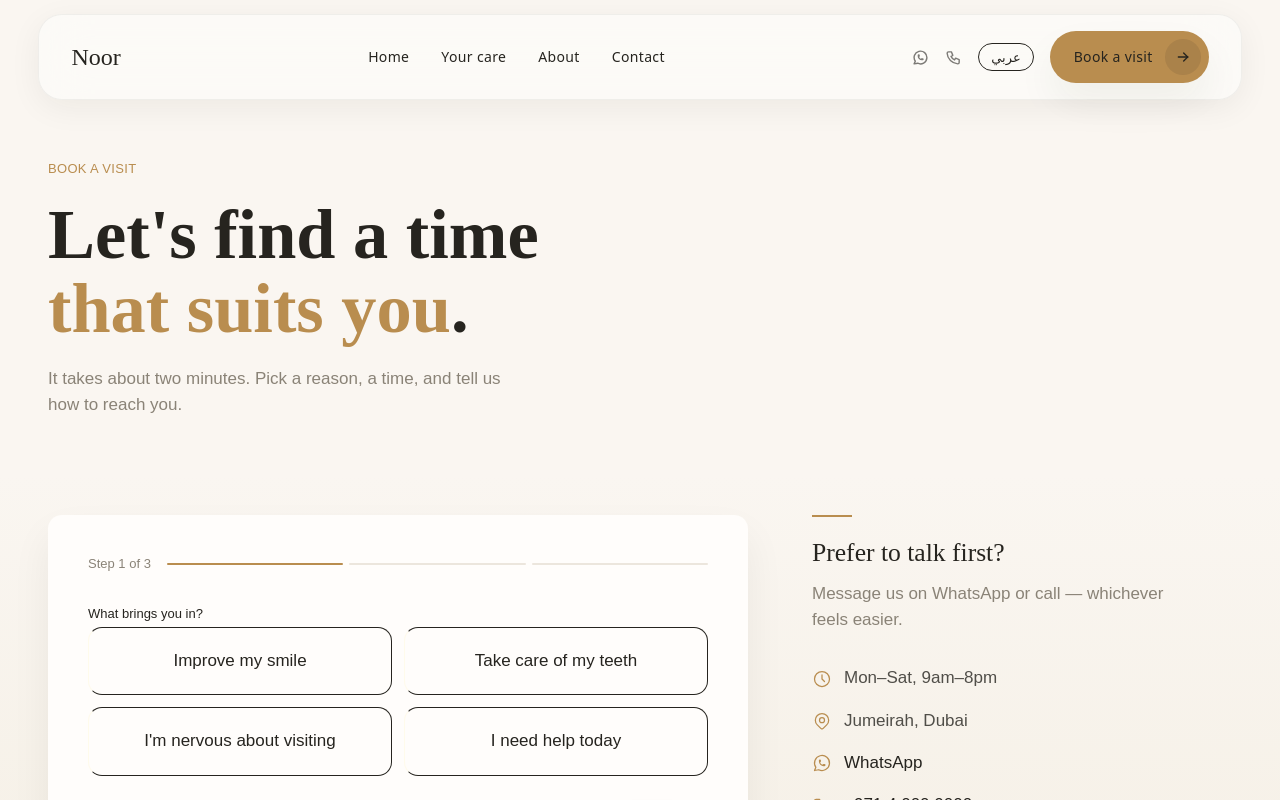
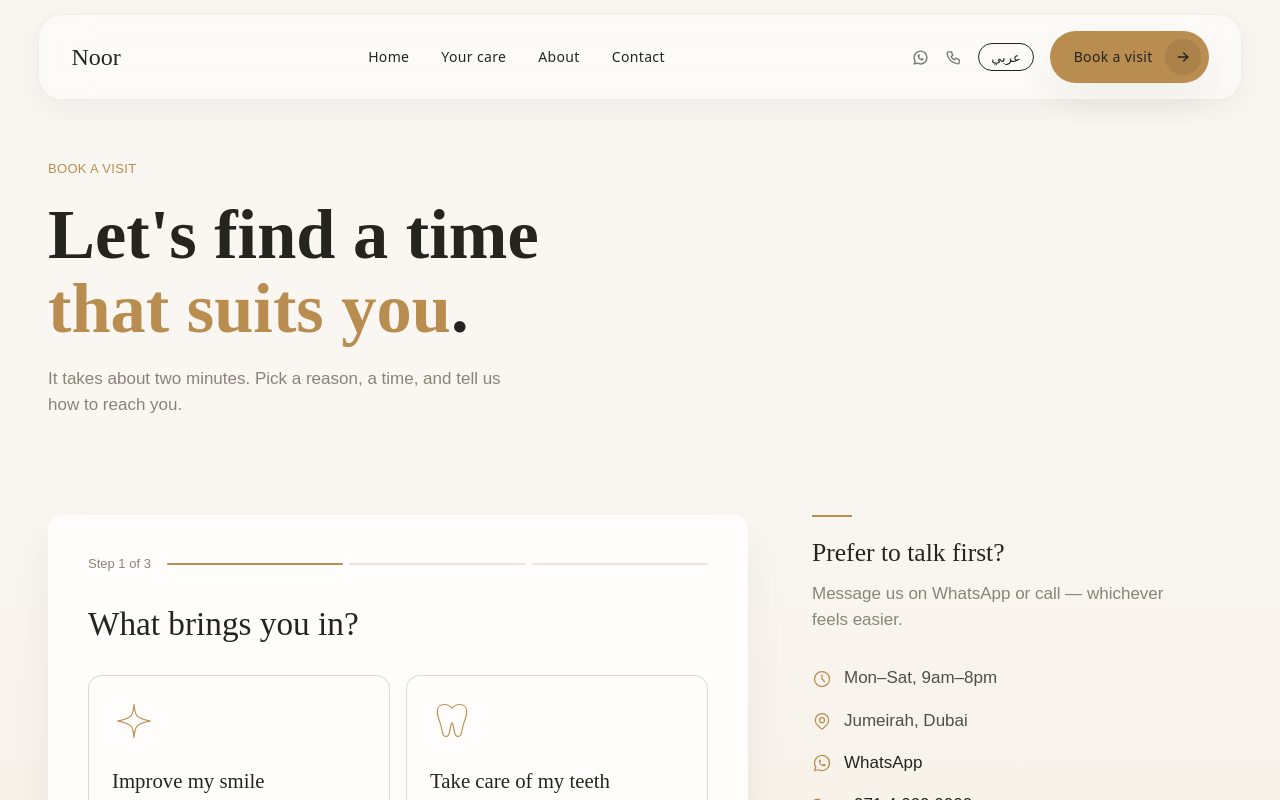
Before and after one commit to SadafNemani/noor-dental-studio, a Next.js app: page /en/booking in a window 1280 px wide. Shown: the top 800 px of the page. Built offline with nearby package versions, Linux system fonts and the light colour scheme; a web font is replaced by a local one.

Commit message:
style: changed style and added icon to step 1 in booking, and fixed typography readablity in booking

```diff
--- a/src/components/booking/BookingStepper.tsx
+++ b/src/components/booking/BookingStepper.tsx
@@ -14,6 +14,8 @@ import Button from "../ui/Button";
 import { timeSlots } from "@/data/timeSlots";
 import { reasonKeys, isReasonKey, type ReasonKey } from "@/data/bookingReasons";
 import { formatDay, formatSlotTime, getNextAvailableDate } from "@/lib/booking";
+import Legend from "../forms/Legend";
+import { helpCards } from "@/data/helpCards";
 import { cn } from "@/lib/cn";
 
 type BookingData = {
@@ -48,7 +50,11 @@ export default function BookingStepper({
   const [errors, setErrors] = useState<Partial<Record<"name" | "phone" | "email", string>>>({});
   const [stepError, setStepError] = useState<string | null>(null);
 
-  const reasonOptions = reasonKeys.map((key) => ({ value: key, label: tHelp(key) }));
+  const reasonOptions = reasonKeys.map((key) => ({
+    value: key,
+    label: tHelp(key),
+    icon: helpCards.find((card) => card.key === key)?.icon,
+  }));
   const dateLabel = formatDay(slotDate, locale);
   const selectedSlot = timeSlots.find((s) => s.id === data.slot);
 
@@ -143,7 +149,9 @@ export default function BookingStepper({
           )}
 
           {step === 3 && (
-            <div className="flex flex-col gap-4">
+            <fieldset className="min-w-0">
+              <Legend>{t("step3.legend")}</Legend>
+              <div className="flex flex-col gap-5">
                 <FormField label={t("step3.nameLabel")} required error={errors.name}>
                   <Input
                     value={data.name}
@@ -171,6 +179,7 @@ export default function BookingStepper({
                   />
                 </FormField>
               </div>
+            </fieldset>
           )}
         </motion.div>
       </AnimatePresence>
--- a/src/components/booking/TimeSlotPicker.tsx
+++ b/src/components/booking/TimeSlotPicker.tsx
@@ -3,6 +3,7 @@
 import { useLocale, useTranslations } from "next-intl";
 import { timeSlots, type TimeSlot } from "@/data/timeSlots";
 import { formatSlotTime } from "@/lib/booking";
+import Legend from "../forms/Legend";
 import { cn } from "@/lib/cn";
 
 type TimeSlotPickerProps = {
@@ -18,9 +19,8 @@ export default function TimeSlotPicker({ value, onChange, dayLabel }: TimeSlotPi
   const locale = useLocale();
 
   return (
-    <fieldset className="flex flex-col gap-6">
-      <legend className="font-body text-label text-charcoal mb-1">{t("legend")}</legend>
-      <p className="font-body text-label text-stone -mt-3">{t("dayLabel", { date: dayLabel })}</p>
+    <fieldset className="flex min-w-0 flex-col gap-8">
+      <Legend hint={t("dayLabel", { date: dayLabel })}>{t("legend")}</Legend>
       {periods.map((period) => {
         const slots = timeSlots.filter((s) => s.period === period);
         if (slots.length === 0) return null;
--- /dev/null
+++ b/src/components/forms/Legend.tsx
@@ -0,0 +1,16 @@
+import { cn } from "@/lib/cn";
+
+type LegendProps = { children: React.ReactNode; hint?: string; className?: string };
+
+export default function Legend({ children, hint, className }: LegendProps) {
+  return (
+    <legend className={cn("mb-8 block w-full", className)}>
+      <span className="font-heading text-charcoal block text-[clamp(1.6rem,2.6vw,2.25rem)] leading-[1.15] font-medium text-balance">
+        {children}
+      </span>
+      {hint && (
+        <span className="font-body text-body text-stone mt-3 block leading-[1.6]">{hint}</span>
+      )}
+    </legend>
+  );
+}
--- a/src/components/forms/RadioGroup.tsx
+++ b/src/components/forms/RadioGroup.tsx
@@ -1,7 +1,10 @@
 "use client";
+import { IconCheck } from "@tabler/icons-react";
+import Legend from "./Legend";
 import { cn } from "@/lib/cn";
 
-type Option = { value: string; label: string };
+type IconComponent = React.ComponentType<{ size?: number; className?: string }>;
+type Option = { value: string; label: string; icon?: IconComponent };
 
 type RadioGroupProps = {
   name: string;
@@ -23,22 +26,32 @@ export default function RadioGroup({
   className,
 }: RadioGroupProps) {
   return (
-    <fieldset className={cn("flex flex-col gap-3", className)}>
-      <legend className="font-body text-label text-charcoal mb-1">{legend}</legend>
+    <fieldset className={cn("min-w-0", className)}>
+      <Legend>{legend}</Legend>
       <div
         className={cn(
-          variant === "card" ? "grid grid-cols-2 gap-3 sm:grid-cols-2" : "flex flex-col gap-2"
+          variant === "card" ? "grid grid-cols-2 gap-4 sm:grid-cols-2" : "flex flex-col gap-2"
         )}
       >
         {options.map((option) => {
           const checked = value === option.value;
+          const Icon = option.icon;
+
           return (
             <label
               key={option.label}
               className={cn(
-                "rounded-button-sm flex cursor-pointer items-center gap-2.5 border px-4 py-2.5 transition-colors duration-200",
-                variant === "card" && "rounded-card flex-col justify-center p-5 text-center",
-                checked ? "border-pine bg-pine/5" : "hover:border-stone border-s-amber-50 bg-white"
+                "relative cursor-pointer transition-all duration-300",
+                variant === "card"
+                  ? "rounded-card has-focus-visible:ring-gold flex min-h-37 flex-col items-start justify-between gap-6 p-6 text-start ring-inset has-focus-visible:ring-2"
+                  : "rounded-button-sm flex items-center gap-2.5 px-4 py-2.5 ring-1 ring-inset",
+                checked
+                  ? variant === "card"
+                    ? "bg-pine/5 ring-pine ring-2"
+                    : "bg-pine/5 ring-pine"
+                  : variant === "card"
+                    ? "ring-charcoal/15 hover:ring-gold/70 bg-white ring-1 hover:-translate-y-0.5"
+                    : "ring-charcoal/15 hover:ring-stone bg-white"
               )}
             >
               <input
@@ -49,6 +62,46 @@ export default function RadioGroup({
                 onChange={() => onChange(option.value)}
                 className="sr-only"
               />
+
+              {variant === "card" ? (
+                <>
+                  {Icon && (
+                    <Icon
+                      size={44}
+                      className={cn(
+                        "transition-colors duration-300",
+                        checked ? "text-pine" : "text-gold"
+                      )}
+                    />
+                  )}
+                  <span className="font-heading text-charcoal text-[1.3rem] leading-snug">
+                    {option.label}
+                  </span>
+                  <span
+                    aria-hidden="true"
+                    className={cn(
+                      "bg-pine text-ivory absolute inset-e-4 top-4 flex h-6 w-6 items-center justify-center rounded-full transition-all duration-300",
+                      checked ? "scale-100 opacity-100" : "scale-50 opacity-0"
+                    )}
+                  >
+                    <IconCheck size={14} strokeWidth={2.5} />
+                  </span>
+                </>
+              ) : (
+                <>
+                  <span
+                    aria-hidden="true"
+                    className={cn(
+                      "flex h-4 w-4 shrink-0 items-center justify-center rounded-full border",
+                      checked ? "border-pine" : "border-stone"
+                    )}
+                  >
+                    {checked && <span className="bg-pine h-2 w-2 rounded-full" />}
+                  </span>
+                  <span className="font-body text-body text-charcoal">{option.label}</span>
+                </>
+              )}
+
               <span
                 aria-hidden="true"
                 className={cn(
--- a/src/messages/ar.json
+++ b/src/messages/ar.json
@@ -215,7 +215,8 @@
       "notesLabel": "هل هناك شيء تود إخبارنا به قبل زيارتك؟ (اختياري)",
       "nameError": "الرجاء إدخال اسمك.",
       "phoneError": "الرجاء إدخال رقم هاتف صحيح.",
-      "emailError": "الرجاء إدخال بريد إلكتروني صحيح."
+      "emailError": "الرجاء إدخال بريد إلكتروني صحيح.",
+      "legend": "كيف نتواصل معك؟"
     },
     "confirmation": {
       "heading": "تم حجز موعدك.",
--- a/src/messages/en.json
+++ b/src/messages/en.json
@@ -220,7 +220,8 @@
       "notesLabel": "Anything we should know before your visit? (optional)",
       "nameError": "Please enter your name.",
       "phoneError": "Please enter a valid phone number.",
-      "emailError": "Please enter a valid email address."
+      "emailError": "Please enter a valid email address.",
+      "legend": "How can we reach you?"
     },
     "confirmation": {
       "heading": "You're booked.",
```
Lines whose indentation alone changed are shown as unchanged.
